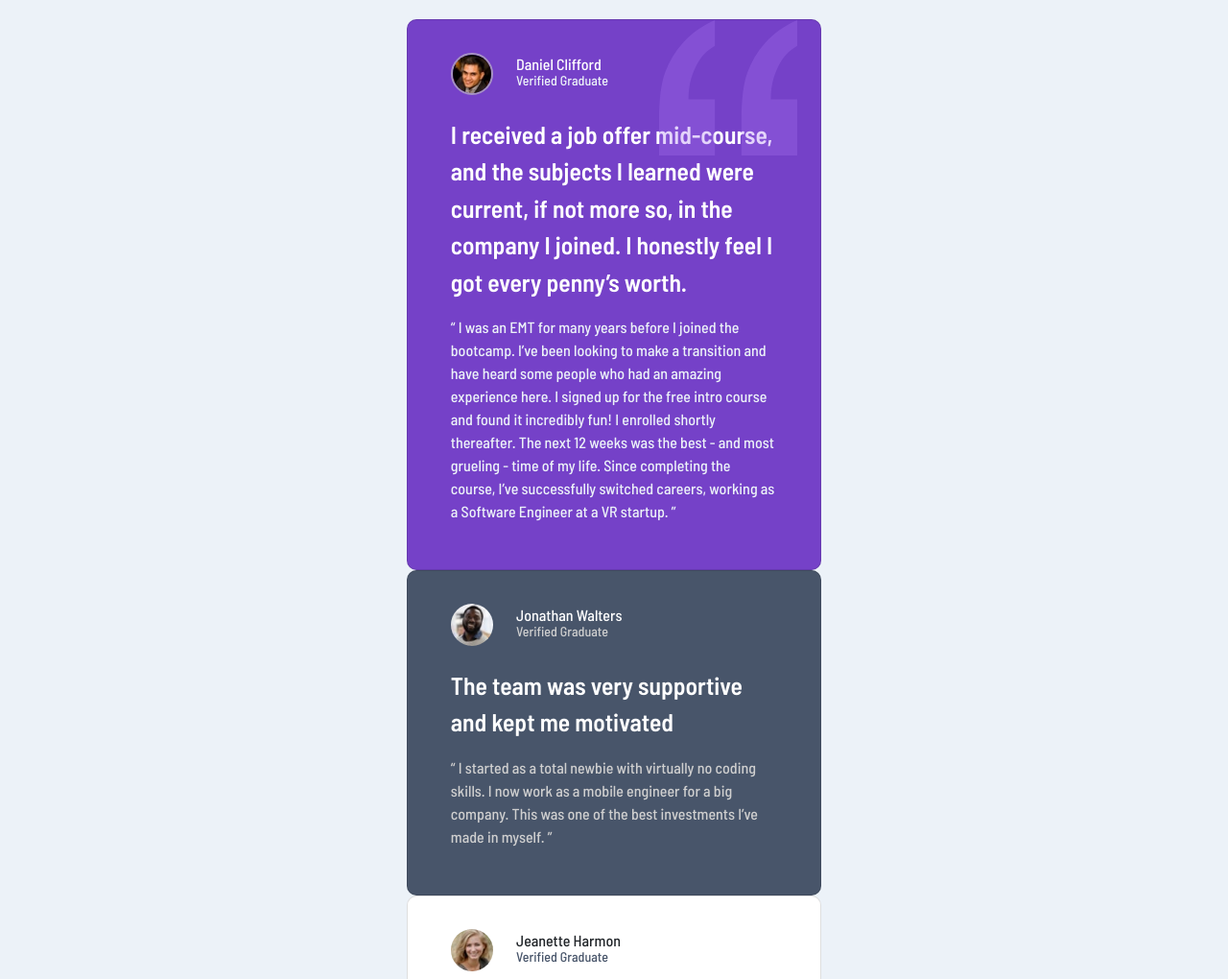
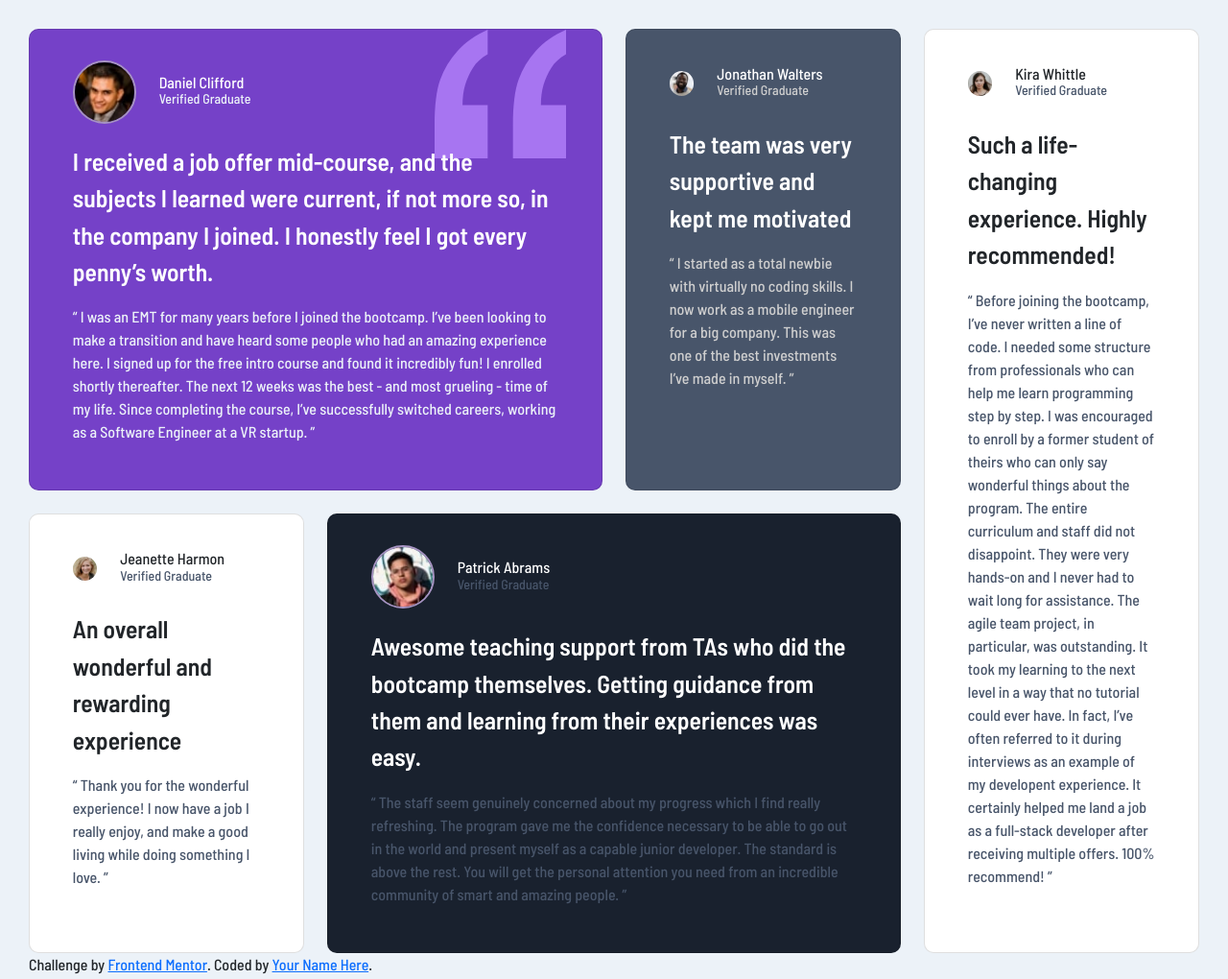
Before and after one commit to muhammadkeyton/Testimonials_grid_section, a plain HTML site: page index.html in a window 1280 px wide. Shown: the top 1020 px of the page at 96% size. Drawn offline with nearby package versions, Linux system fonts and the light colour scheme.

Commit message:
add grid styling

```diff
--- a/css/style.css
+++ b/css/style.css
@@ -1,6 +1,9 @@
 *{
     box-sizing: border-box;
 }
+
+
+/* general styling */
 
 :root{
     --moderate-violet:hsl(263, 55%, 52%);
@@ -17,14 +20,49 @@
 body{
     font-family: 'Barlow Semi Condensed', sans-serif;
     background-color:var(--light-grayish-blue);
-    padding:20px;
+    padding:30px;
+
 }
 
 
+/* grid layout */
+.testimonials-container{
+    display:grid;
+    gap:1.5rem;
+    grid-auto-columns:1fr;
+    grid-template-areas:
+    "daniel"
+    "jonathan"
+    "jeanette"
+    "patrick"
+    "kira";
+}
+
+.card:nth-child(1){
+    grid-area: daniel;
+}
+.card:nth-child(2){
+    grid-area:jonathan;
+}
+.card:nth-child(3){
+    grid-area: jeanette;
+}
+.card:nth-child(4){
+    grid-area:patrick;
+}
+.card:nth-child(5){
+    grid-area:kira;
+}
+
+
+
+
+
+
+/* card general styles */
 .card{
     border-radius: 10px;
-    max-width: 27rem;
-    margin:0 auto;
+    /* max-width: 27rem; */
 }
 
 .card-body{
@@ -32,29 +70,19 @@ body{
 
 }
 
+
+
+/* individual card styling */
+
+
 /* daniel */
 .daniel{
     background-color:var(--moderate-violet);
     color:#fff;
     position:relative;
+    background: var(--moderate-violet) url("../images/bg-pattern-quotation.svg") no-repeat 92% 0%;
+    background-size:28%;
 }
-
-/* quotation marks on daniels testimonial */
-.daniel::before{
-    content:"";
-    background: url("/images/bg-pattern-quotation.svg") no-repeat;
-    background-size:9rem;
-    color:#fff;
-    opacity:0.3;
-    height:100%;
-    width:100%;
-    position:absolute;
-    left:262px;
-
-
-}
-
-
 
 .graduate{
     display:flex;
@@ -123,3 +151,20 @@ body{
     color:#fff;
     background-color:hsl(219, 29%, 14%);
 }
+
+
+/*
+grid layout on large screens */
+@media only screen and (min-width:1100px) {
+    .testimonials-container{
+        grid-template-areas:
+        "daniel daniel jonathan kira"
+        "jeanette patrick patrick kira";
+    }
+
+    .daniel{
+     background: var(--moderate-violet) url("../images/bg-pattern-quotation.svg") no-repeat 92% 0%;
+     background-size:23%;
+    }
+
+ }
```
